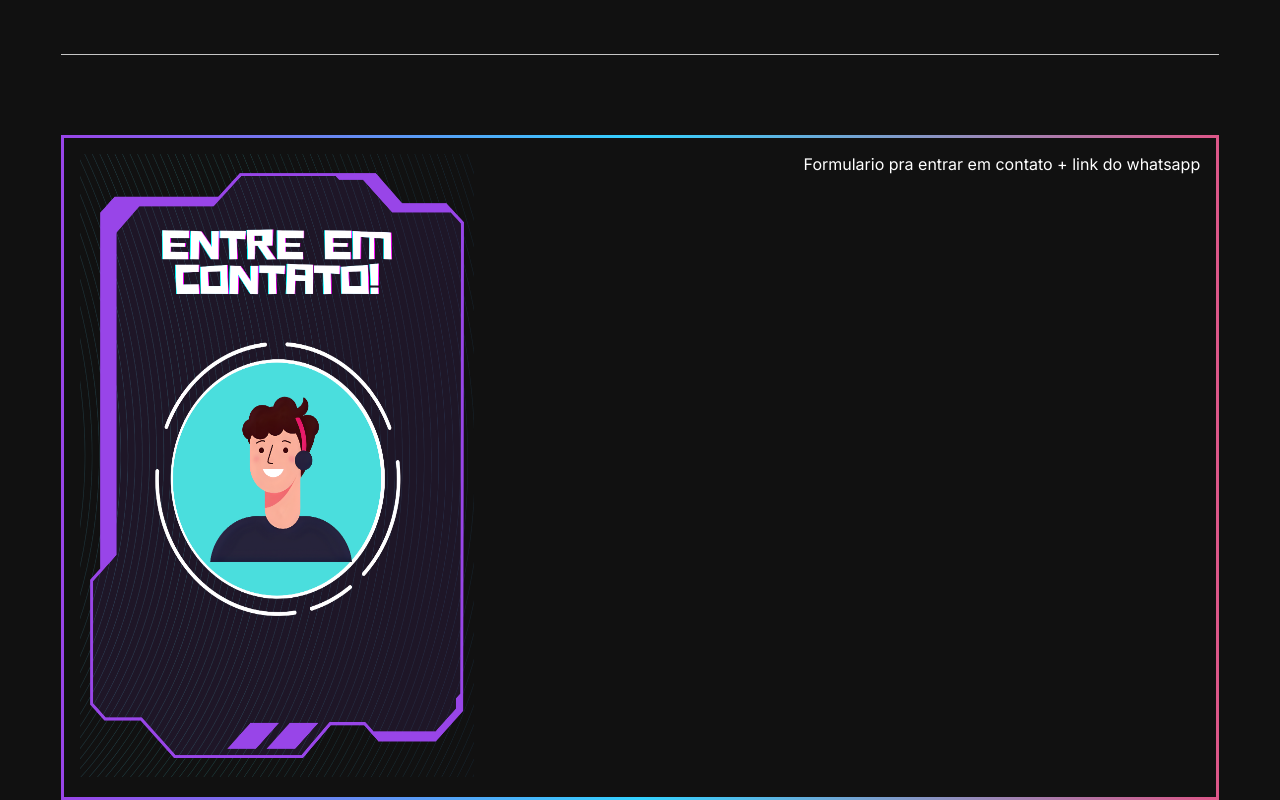
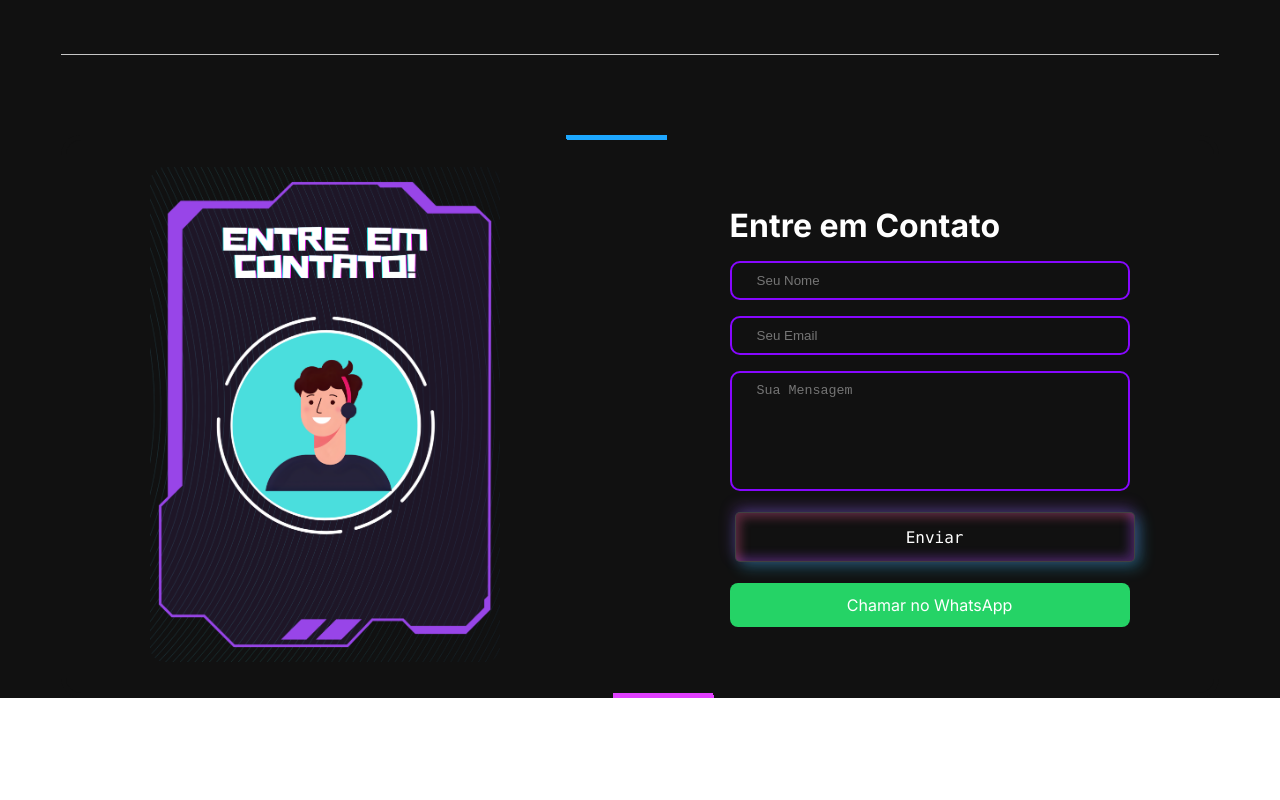
Before and after one commit to PredoH1/Portfolio, a React (Vite) app: page / in a window 1280 px wide. Shown: the part 1953-2753 px from the top of the page. After the commit the page ends 2651 px from the top, so only its background shows below. Built offline with nearby package versions, Linux system fonts and the light colour scheme.

Commit message:
Feat: formulario de email funcionando 100%, sessao de contato, concluida

```diff
--- a/package.json
+++ b/package.json
@@ -10,6 +10,7 @@
     "preview": "vite preview"
   },
   "dependencies": {
+    "emailjs-com": "^3.2.0",
     "react": "^19.1.0",
     "react-dom": "^19.1.0",
     "react-icons": "^5.5.0",
--- a/src/components/ContactGrid/ContactGrid.module.css
+++ b/src/components/ContactGrid/ContactGrid.module.css
@@ -1,16 +1,161 @@
-.container {
+.card {
+  width: 100%;
+  background: #111111;
+  position: relative;
   display: flex;
-  justify-content: space-between;
-  border: 4px solid;
-  border-image-slice: 1;
-  border-width: 3px;
-  border-image-source: linear-gradient(90deg, #9845e8, #33d2ff, #dd5789);
-  border-radius: 12px; /* opcional */
-  padding: 1rem;
-  color: #fff;
+  justify-content: center;
+  align-items: center;
+  overflow: hidden;
+  border-radius: 20px;
+  padding: 2rem;
+  gap: 2rem;
+  z-index: 0;
+}
+
+.card h2 {
+  z-index: 2;
+  color: white;
+  font-size: 2em;
+}
+
+.card::before {
+  content: "";
+  position: absolute;
+  width: 100px;
+  background-image: linear-gradient(
+    180deg,
+    rgb(0, 183, 255),
+    rgb(255, 48, 255)
+  );
+  height: 130%;
+  animation: rotBGimg 3s linear infinite;
+  transition: all 0.2s linear;
+  z-index: 0;
+}
+
+@keyframes rotBGimg {
+  from {
+    transform: rotate(0deg);
+  }
+
+  to {
+    transform: rotate(360deg);
+  }
+}
+
+.card::after {
+  content: "";
+  position: absolute;
+  background: #111111;
+  inset: 5px;
+  border-radius: 15px;
+  z-index: 1;
+}
+
+.bannerBox {
+  width: 50%;
+  z-index: 2;
 }
 
 .bannerBox img {
-  width: 394px;
-  height: 623px;
+  width: 350px;
+  height: auto;
+  border-radius: 15px;
 }
+
+.contactInfo {
+  width: 50%;
+  z-index: 2;
+  color: white;
+  max-width: 400px;
+}
+
+.form {
+  width: 100%;
+  display: flex;
+  flex-direction: column;
+  gap: 1rem;
+  margin-top: 1rem;
+}
+/*input */
+.form input,
+.form textarea {
+  width: 100%;
+  color: white;
+  border: 2px solid #8707ff;
+  border-radius: 10px;
+  padding: 10px 25px;
+  background: transparent;
+}
+
+.form input:active,
+.form textarea:active {
+  box-shadow: 2px 2px 15px #8707ff inset;
+}
+
+.form textarea {
+  resize: none;
+  min-height: 120px;
+}
+
+/* botao enviar input*/
+.form button {
+  height: 50px;
+  margin: 5px;
+  width: 100%;
+  background: #111111;
+  -webkit-box-pack: center;
+  -ms-flex-pack: center;
+  justify-content: center;
+  cursor: pointer;
+  -webkit-box-align: center;
+  -ms-flex-align: center;
+  align-items: center;
+  font-family: Consolas, Courier New, monospace;
+  border: solid #ffffff33 1px; /* leve transparência para suavizar */
+  font-size: 16px;
+  color: #ffffff;
+  -webkit-transition: 500ms;
+  transition: 500ms;
+  border-radius: 5px;
+  -webkit-box-shadow: -1px -5px 15px #9845e855, 5px 5px 15px #33d2ff55,
+    inset 5px 5px 10px #dd578955, inset -5px -5px 10px #9845e855;
+  box-shadow: -1px -5px 15px #9845e855, 5px 5px 15px #33d2ff55,
+    inset 5px 5px 10px #dd578955, inset -5px -5px 10px #9845e855;
+}
+
+.form button:hover {
+  -webkit-box-shadow: 1px 1px 13px #9845e8aa, -1px -1px 13px #33d2ffaa;
+  box-shadow: 1px 1px 13px #9845e8aa, -1px -1px 13px #33d2ffaa;
+  color: #ffffff;
+  -webkit-transition: 500ms;
+  transition: 500ms;
+}
+
+.form button:active {
+  -webkit-box-shadow: 1px 1px 13px #9845e8cc, -1px -1px 33px #33d2ffcc;
+  box-shadow: 1px 1px 13px #9845e8cc, -1px -1px 33px #33d2ffcc;
+  color: #ffffff;
+  -webkit-transition: 100ms;
+  transition: 100ms;
+}
+
+/* butao WhatsApp*/
+
+.whatsappBtn {
+  width: 100%;
+  display: inline-block;
+  margin-top: 1rem;
+  padding: 12px;
+  background: #25d366;
+  color: white;
+  text-align: center;
+  border-radius: 8px;
+  font-size: 1rem;
+  text-decoration: none;
+  transition: 0.3s;
+}
+
+.whatsappBtn:hover {
+  background: #1ebe5d;
+}
--- a/src/components/ContactGrid/index.jsx
+++ b/src/components/ContactGrid/index.jsx
@@ -1,14 +1,65 @@
+import { useRef } from "react";
+import emailjs from "emailjs-com";
 import style from "../../components/ContactGrid/ContactGrid.module.css";
 import bannerContact from "../../assets/bannerContact.png";
-import { useState } from "react";
 
 function ContactGrid() {
+  const form = useRef();
+
+  const sendEmail = (e) => {
+    e.preventDefault();
+
+    emailjs
+      .sendForm(
+        "service_0opgvpm", // Pega no EmailJS
+        "template_yp4slvp", // Pega no EmailJS
+        form.current,
+        "hk4EdxdSkIthHyA9N" // Pega no EmailJS
+      )
+      .then(
+        (result) => {
+          alert("Mensagem enviada com sucesso!");
+        },
+        (error) => {
+          alert("Erro ao enviar, tente novamente.");
+          console.log(error.text);
+        }
+      );
+  };
+
   return (
-    <section className={style.container}>
+    <section className={style.card}>
       <div className={style.bannerBox}>
-        <img src={bannerContact} alt="bannner de contato" />
+        <img src={bannerContact} alt="banner de contato" />
       </div>
-      <div>Formulario pra entrar em contato + link do whatsapp</div>
+
+      <div className={style.contactInfo}>
+        <h2>Entre em Contato</h2>
+        <form ref={form} onSubmit={sendEmail} className={style.form}>
+          <input type="text" name="user_name" placeholder="Seu Nome" required />
+          <input
+            type="email"
+            name="user_email"
+            placeholder="Seu Email"
+            required
+          />
+          <textarea
+            name="message"
+            placeholder="Sua Mensagem"
+            required
+          ></textarea>
+          <button type="submit">Enviar</button>
+        </form>
+
+        <a
+          href="https://wa.me/5562992293167"
+          target="_blank"
+          rel="noopener noreferrer"
+          className={style.whatsappBtn}
+        >
+          Chamar no WhatsApp
+        </a>
+      </div>
     </section>
   );
 }
```
Also changed, not shown: 1 other file (tests, documents, lock files or other folders).
